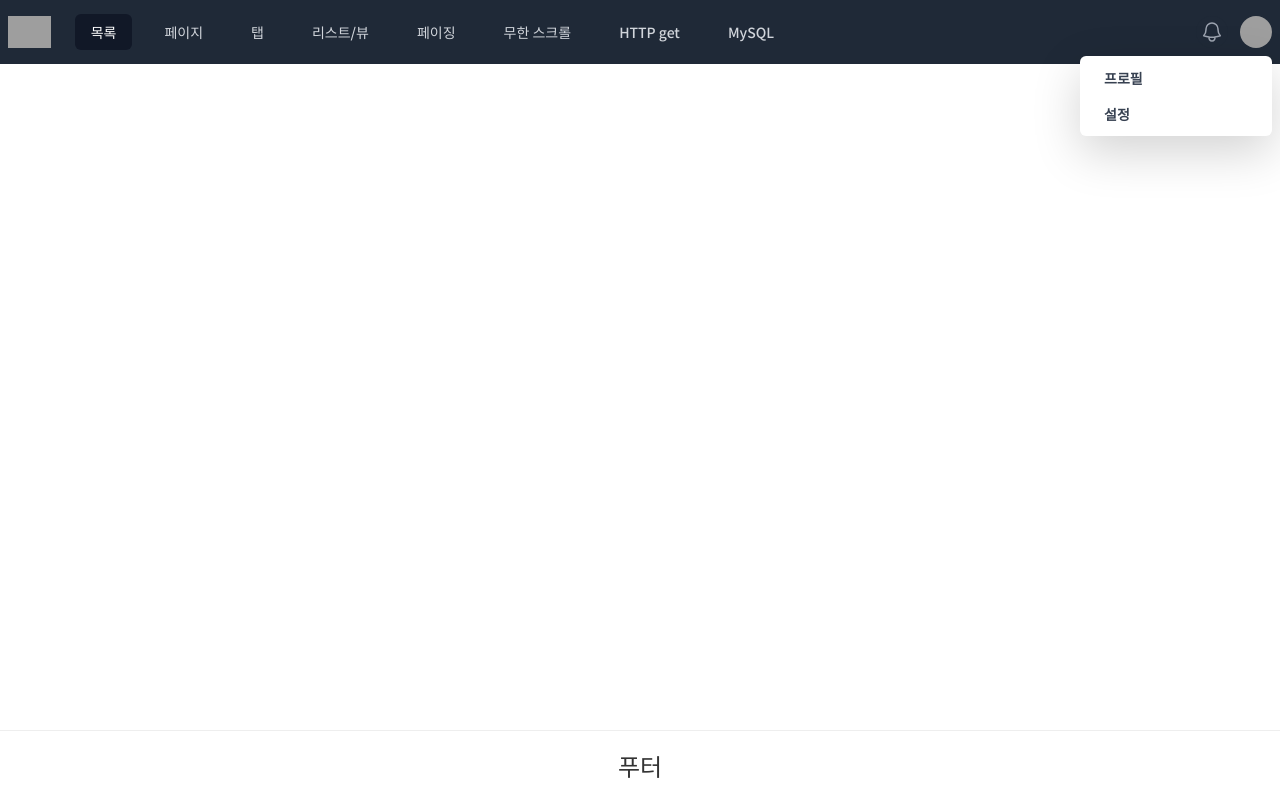
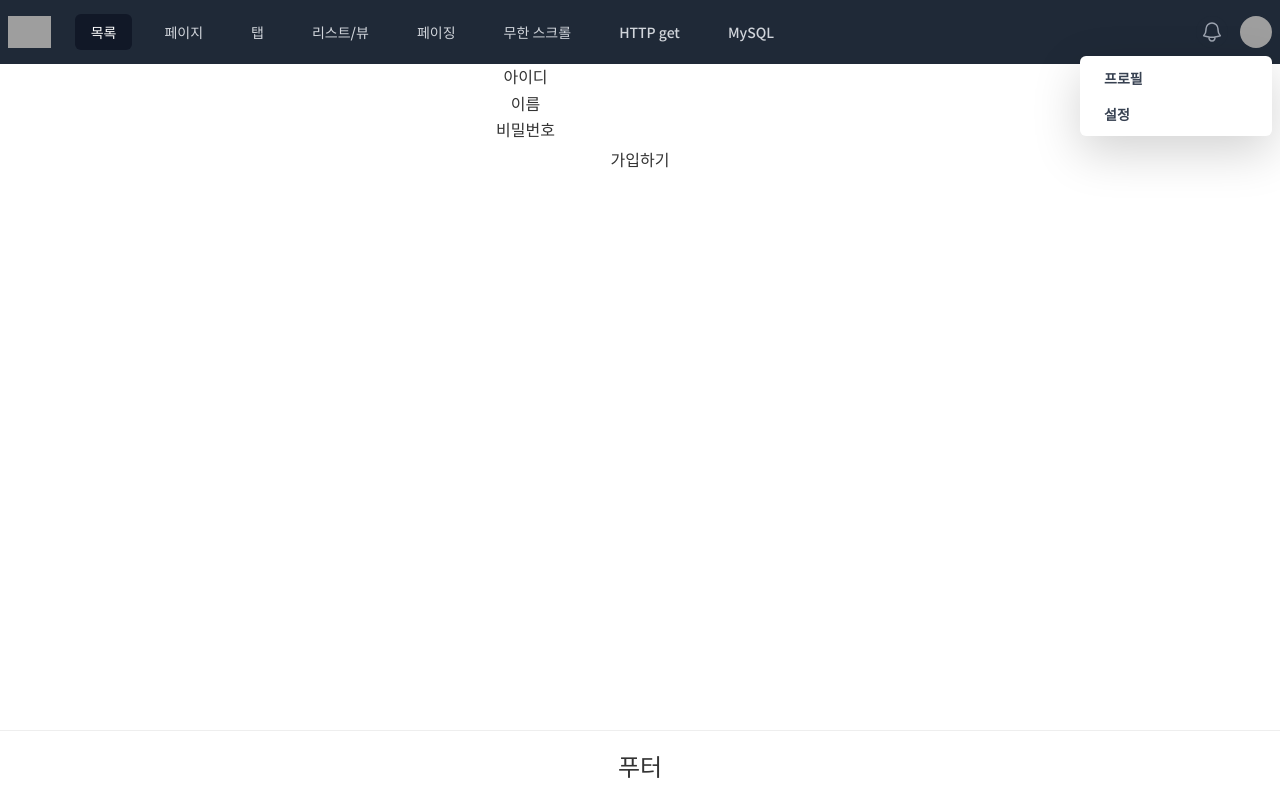
Before and after one commit to nohyoungjin/vue, a Vue app in the folder vue-project/: page /signUp in a window 1280 px wide. Built offline with nearby package versions, Linux system fonts and the light colour scheme; grey boxes are pictures that could not be loaded; a small style sheet from the web is missing.

Commit message:
회원가입, 로그인

```diff
--- a/vue-project/src/router/index.js
+++ b/vue-project/src/router/index.js
@@ -63,6 +63,16 @@ const routes = [
     path: '/DataDb',
     name: 'DataDb',
     component: () => import('../views/DataDb.vue')
+  },
+  {
+    path: '/bodLogin',
+    name: 'bodLogin',
+    component: () => import('../views/bodLogin.vue')
+  },
+  {
+    path: '/signUp',
+    name: 'signUp',
+    component: () => import('../views/signUp.vue')
   }
 
 ]
--- /dev/null
+++ b/vue-project/src/views/bodLogin.vue
@@ -0,0 +1,42 @@
+<template>
+  <div class="hello">
+    <div class="input_row">
+      <label for="id">아이디</label>
+      <input type="text" id="id" v-model="user.userid" />
+    </div>
+    <div class="input_row">
+      <label for="password">비밀번호</label>
+      <input type="password" id="password" v-model="user.password" />
+    </div>
+    <button v-on:click="login">로그인</button>
+    <a href="/signUp">가입하기</a>
+  </div>
+</template>
+
+<script>
+
+const axios = require('axios')
+
+export default {
+  data: function () {
+    return {
+      user: {
+        userid: "",
+        password: "",
+      }
+    }
+  },
+  methods: {
+    login: function () {
+      axios.post('/api/user/login', {
+          user: this.user,
+        })
+        .then(
+          (res) => {
+            //로그인 성공
+            alert(res.data.message);
+          });
+    }
+  }
+};
+</script>
--- /dev/null
+++ b/vue-project/src/views/signUp.vue
@@ -0,0 +1,51 @@
+<template>
+    <div class="app">
+      <div class="input_row">
+        <label for="id">아이디</label>
+        <input type="text" id="id" v-model="user.userid" />
+      </div>
+      <div class="input_row">
+        <label for="name">이름</label>
+        <input type="text" id="name" v-model="user.name" />
+      </div>
+      <div class="input_row">
+        <label for="password">비밀번호</label>
+        <input type="password" id="password" v-model="user.password" />
+      </div>
+      <button @click="signUp">가입하기</button>
+    </div>
+  </template>
+
+  <script>
+
+import axios from 'axios'
+
+  export default {
+   methods: {
+      signUp: function () {
+        axios.post("/api/user/signUp", {
+            user: this.user,
+          })
+          .then((res) => {
+            if (res.data.success == true) {
+              alert(res.data.message);
+              this.$router.push("/bodLogin");
+            }
+            if (res.data.success == false) {
+              alert(res.data.message);
+            }
+          })
+      }
+    },
+    data() {
+      return {
+        user: {
+          userid: "",
+          name: "",
+          password: "",
+        },
+      }
+    }
+  }
+
+  </script>
```
Also changed, not shown: vue-project/src/views/DataDb.vue (+9 -5 lines), 2 other files (tests, documents, lock files or other folders).
